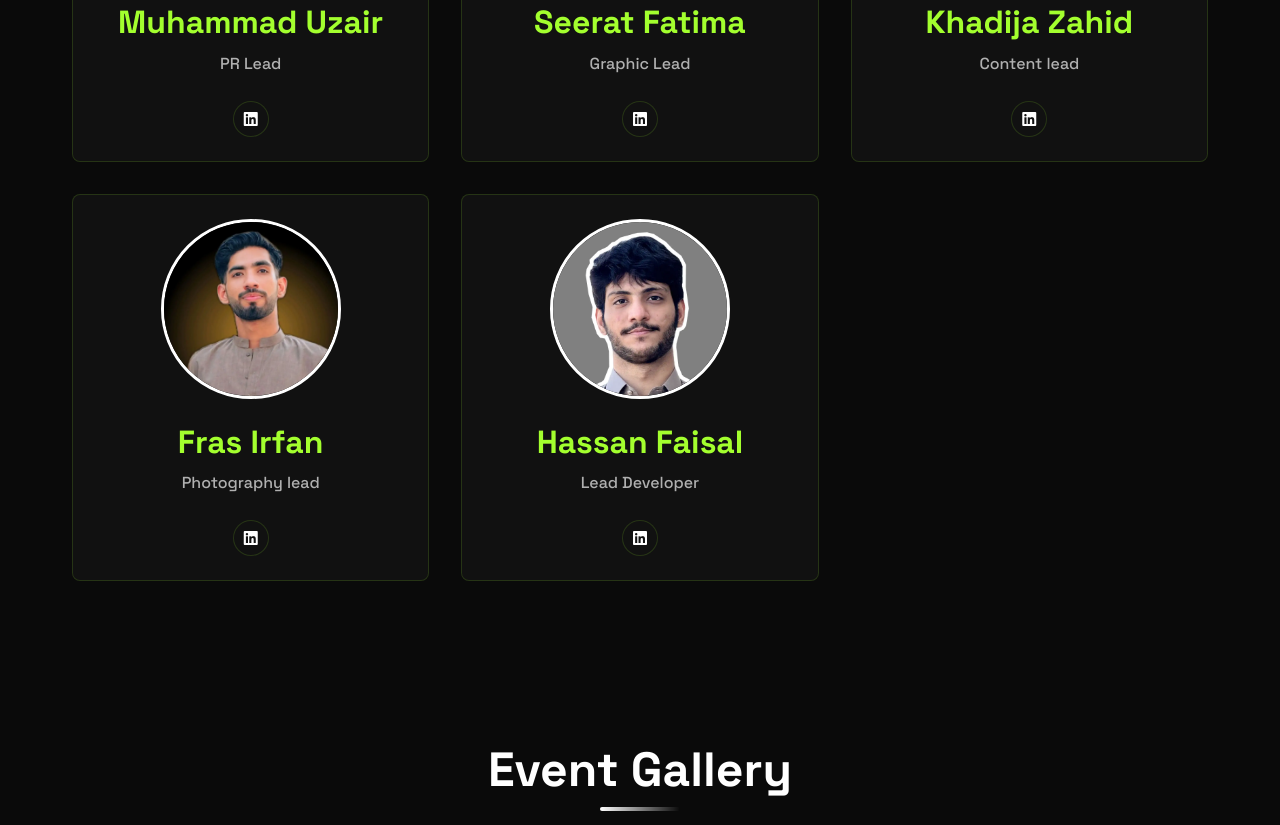
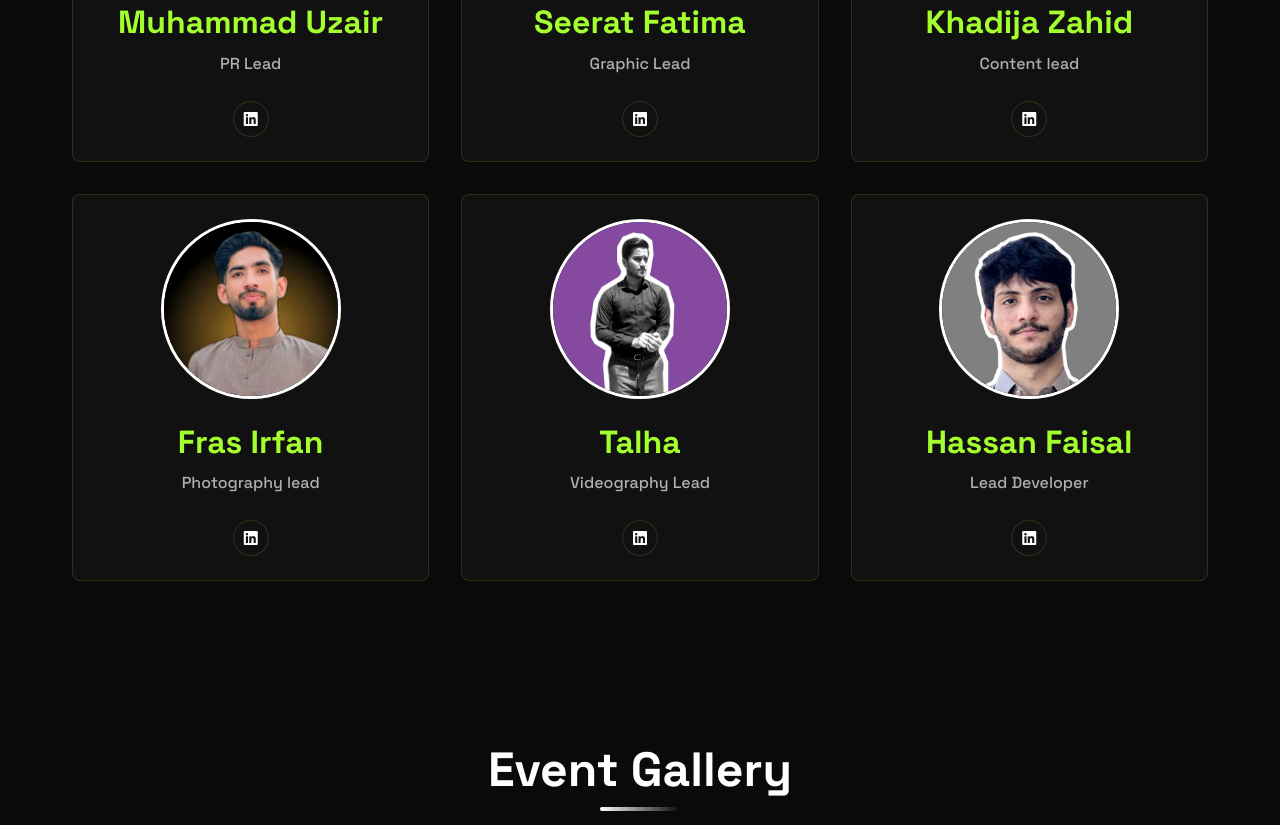
Before and after one commit to HassanFaisal2604/BYTE_CAMP, a plain HTML site: page index.html in a window 1280 px wide. Shown: the part 6139-6964 px from the top of the page. Drawn offline with nearby package versions, Linux system fonts and the light colour scheme; a script that the page names is missing.

Commit message:
Make changes

```diff
--- a/index.html
+++ b/index.html
@@ -568,6 +568,18 @@
                     </div>
                     <div class="organizer-card">
                         <div class="organizer-image">
+                            <img src="or_pics/Talha.webp" alt="Talha" loading="lazy">
+                        </div>
+                        <div class="organizer-info">
+                            <h3>Talha</h3>
+                            <p>Videography Lead</p>
+                            <div class="organizer-social">
+                                <a href="#" aria-label="Talha's LinkedIn"><i class="fab fa-linkedin"></i></a>
+                            </div>
+                        </div>
+                    </div>
+                    <div class="organizer-card">
+                        <div class="organizer-image">
                             <img src="or_pics/picofme.webp" alt="Hassan Faisal" loading="lazy">
                         </div>
                         <div class="organizer-info">
```
Also changed, not shown: or_pics/Talha.webp (added).
